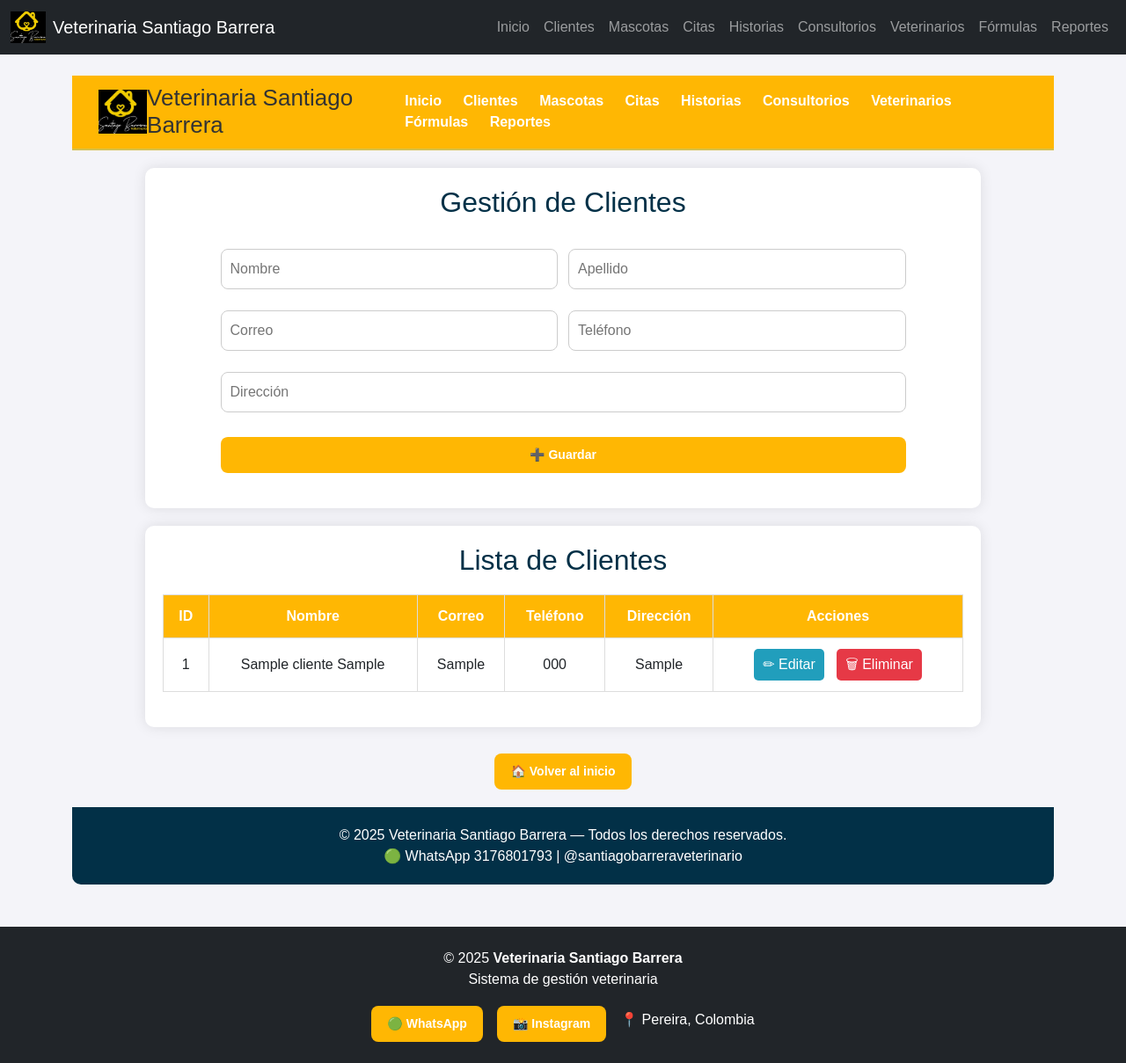
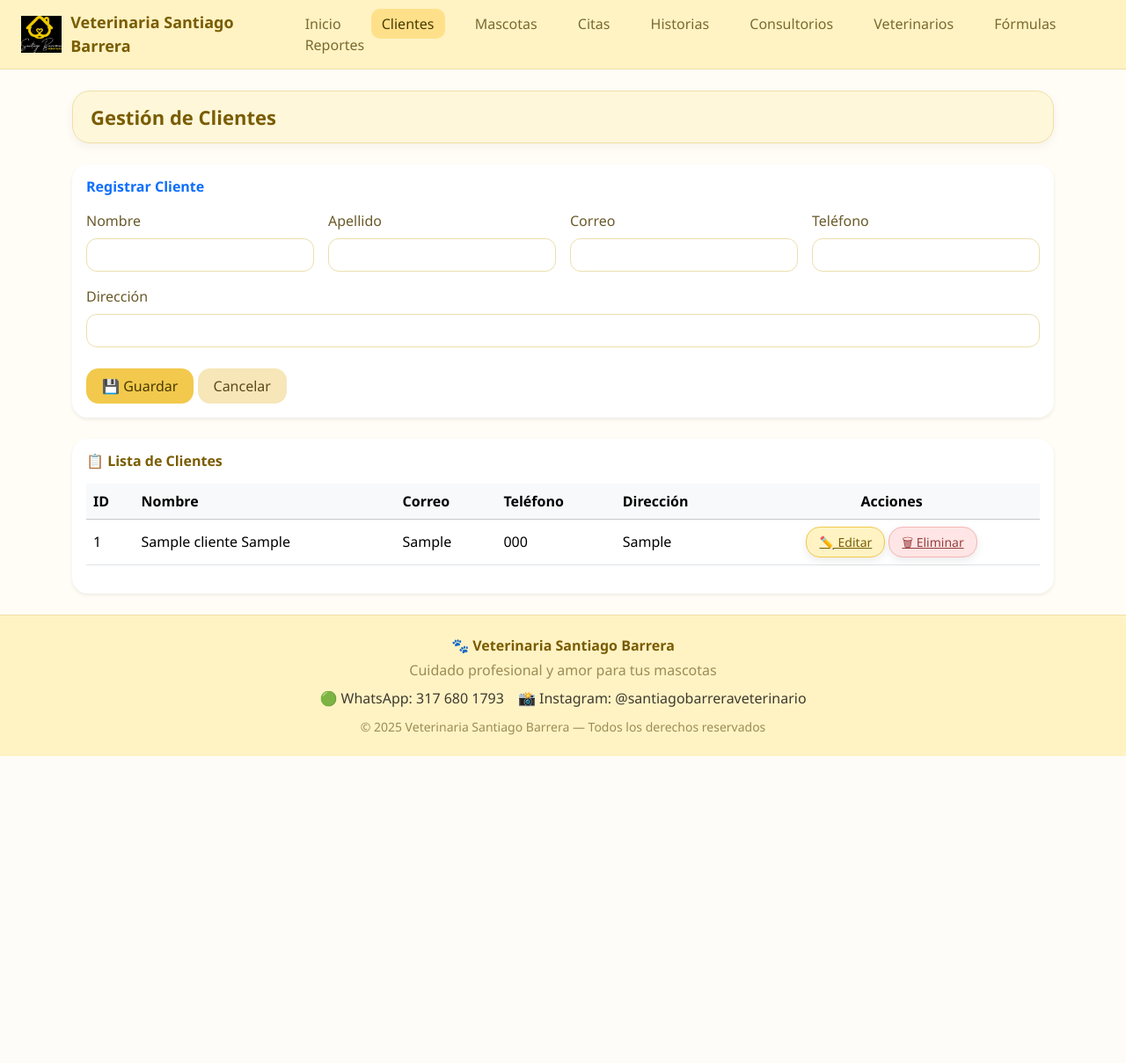
Before and after one commit to clau1967/Primer-commit-del-proyecto-VetPractica, a PHP site: page /clientes.php in a window 1280 px wide. Shown: the whole page at 88% size. After the commit the page ends 860 px from the top, so only its background shows below. Run offline with PHP 8.4, Linux system fonts and the light colour scheme; tables that the repository leaves empty or names only in its code hold one stand-in row (values such as "Sample post").

Commit message:
v2: Clientes finalizado como referencia visual y funcional, mejora diseño completo

```diff
--- a/clientes.php
+++ b/clientes.php
@@ -1,119 +1,138 @@
-<?php include 'includes/header.php'; ?>
+<?php
+// ===============================
+// CONEXIÓN BD
+// ===============================
+$conn = new mysqli("localhost", "vetsantiago", "veterinaria123", "veterinaria");
+if ($conn->connect_error) {
+    die("Error de conexión: " . $conn->connect_error);
+}
 
-<?php
-// clientes.php — idéntico en diseño a mascotas.php, usa la tabla reales (id_cliente, nombre, apellido, correo, telefono, direccion)
+// ===============================
+// VARIABLES
+// ===============================
+$id_cliente = "";
+$nombre = "";
+$apellido = "";
+$correo = "";
+$telefono = "";
+$direccion = "";
+$mensaje_error = "";
 
-$conexion = new mysqli("localhost", "vetsantiago", "veterinaria123", "veterinaria");
-if ($conexion->connect_errno) die("Error de conexión: " . $conexion->connect_error);
+// ===============================
+// GUARDAR / ACTUALIZAR
+// ===============================
+if ($_SERVER["REQUEST_METHOD"] == "POST") {
 
-// -------------------------
-// GUARDAR CLIENTE
-// -------------------------
-if (isset($_POST['guardar'])) {
-    $nombre   = $_POST['nombre'];
-    $apellido = $_POST['apellido'];
-    $correo   = $_POST['correo'];
-    $telefono = $_POST['telefono'];
-    $direccion= $_POST['direccion'];
+    $id_cliente = $_POST["id_cliente"] ?? "";
+    $nombre     = $_POST["nombre"];
+    $apellido   = $_POST["apellido"];
+    $correo     = $_POST["correo"];
+    $telefono   = $_POST["telefono"];
+    $direccion  = $_POST["direccion"];
 
-    $stmt = $conexion->prepare("INSERT INTO clientes (nombre, apellido, correo, telefono, direccion) VALUES (?, ?, ?, ?, ?)");
+    if ($id_cliente == "") {
+
+        // VALIDAR CORREO DUPLICADO
+        $check = $conn->prepare("SELECT id_cliente FROM clientes WHERE correo=?");
+        $check->bind_param("s", $correo);
+        $check->execute();
+        $check->store_result();
+
+        if ($check->num_rows > 0) {
+            $mensaje_error = "⚠️ El correo ya está registrado en otro cliente.";
+        } else {
+            // INSERT
+            $stmt = $conn->prepare(
+                "INSERT INTO clientes (nombre, apellido, correo, telefono, direccion)
+                 VALUES (?, ?, ?, ?, ?)"
+            );
             $stmt->bind_param("sssss", $nombre, $apellido, $correo, $telefono, $direccion);
             $stmt->execute();
-    $stmt->close();
 
             header("Location: clientes.php");
             exit;
         }
 
-// -------------------------
-// EDITAR CLIENTE (POST)
-// -------------------------
-if (isset($_POST['editar'])) {
-    $id       = intval($_POST['id_cliente']);
-    $nombre   = $_POST['nombre'];
-    $apellido = $_POST['apellido'];
-    $correo   = $_POST['correo'];
-    $telefono = $_POST['telefono'];
-    $direccion= $_POST['direccion'];
+    } else {
 
-    $stmt = $conexion->prepare("UPDATE clientes SET nombre=?, apellido=?, correo=?, telefono=?, direccion=? WHERE id_cliente=?");
-    $stmt->bind_param("sssssi", $nombre, $apellido, $correo, $telefono, $direccion, $id);
+        // UPDATE
+        $stmt = $conn->prepare(
+            "UPDATE clientes
+             SET nombre=?, apellido=?, correo=?, telefono=?, direccion=?
+             WHERE id_cliente=?"
+        );
+        $stmt->bind_param("sssssi", $nombre, $apellido, $correo, $telefono, $direccion, $id_cliente);
         $stmt->execute();
-    $stmt->close();
+
+        header("Location: clientes.php");
+        exit;
+    }
+}
+
+// ===============================
+// EDITAR (PRECARGA)
+// ===============================
+if (isset($_GET["editar"])) {
+    $id_cliente = $_GET["editar"];
+
+    $stmt = $conn->prepare("SELECT * FROM clientes WHERE id_cliente=?");
+    $stmt->bind_param("i", $id_cliente);
+    $stmt->execute();
+    $result = $stmt->get_result();
+
+    if ($row = $result->fetch_assoc()) {
+        $nombre    = $row["nombre"];
+        $apellido  = $row["apellido"];
+        $correo    = $row["correo"];
+        $telefono  = $row["telefono"];
+        $direccion = $row["direccion"];
+    }
+}
+
+// ===============================
+// ELIMINAR
+// ===============================
+if (isset($_GET["eliminar"])) {
+    $id = $_GET["eliminar"];
+
+    $stmt = $conn->prepare("DELETE FROM clientes WHERE id_cliente=?");
+    $stmt->bind_param("i", $id);
+    $stmt->execute();
 
     header("Location: clientes.php");
     exit;
 }
 
-// -------------------------
-// ELIMINAR CLIENTE (GET)
-// -------------------------
-if (isset($_GET['eliminar'])) {
-    $id = intval($_GET['eliminar']);
-    $stmt = $conexion->prepare("DELETE FROM clientes WHERE id_cliente = ?");
-    $stmt->bind_param("i", $id);
-    $stmt->execute();
-    $stmt->close();
-
-    header("Location: clientes.php");
-    exit;
-}
-
-// -------------------------
-// PREPARAR EDICIÓN (GET)
-// -------------------------
-$editar = null;
-if (isset($_GET['editar'])) {
-    $id = intval($_GET['editar']);
-    $res = $conexion->query("SELECT * FROM clientes WHERE id_cliente = $id LIMIT 1");
-    if ($res && $res->num_rows) $editar = $res->fetch_assoc();
-}
-
-// -------------------------
-// LISTAR CLIENTES
-// -------------------------
-$clientes = $conexion->query("SELECT * FROM clientes ORDER BY id_cliente DESC");
+// ===============================
+// LISTADO
+// ===============================
+$clientes = $conn->query("SELECT * FROM clientes ORDER BY id_cliente DESC");
 ?>
 
 <!DOCTYPE html>
 <html lang="es">
 <head>
 <meta charset="UTF-8">
-<title>Clientes - Veterinaria Santiago Barrera</title>
+<title>Gestión de Clientes</title>
+
+<link href="https://cdn.jsdelivr.net/npm/bootstrap@5.3.2/dist/css/bootstrap.min.css" rel="stylesheet">
 <link rel="stylesheet" href="stylos.css">
-<style>
-/* Inline minor adjustments to match mascotas.php visual exactly */
-body { font-family: Arial, sans-serif; background:#f4f4f9; margin:0; padding:0; }
-.header { display:flex; justify-content:space-between; align-items:center; padding:10px 30px; background:#ffb703; color:white; }
-.header img { height:50px; }
-.header nav a { margin:0 10px; color:white; text-decoration:none; font-weight:bold; }
-.header nav a:hover { text-decoration:underline; }
-.contenedor { max-width:950px; margin:20px auto; padding:20px; background:white; border-radius:10px; box-shadow:0 0 15px rgba(0,0,0,0.1); }
-h2 { color:#023047; text-align:center; margin-top:0; }
-input { width:100%; padding:10px; margin:6px 0; border-radius:8px; border:1px solid #ccc; font-size:16px; }
-input:focus { border-color:#ffb703; outline:none; box-shadow:0 0 5px rgba(255,183,3,0.4);}
-.btn { padding:10px 18px; border:none; border-radius:8px; background:#ffb703; color:white; font-weight:bold; cursor:pointer; margin-top:10px; transition:0.3s;}
-.btn:hover { background:#fb8500; }
-.tabla { width:100%; border-collapse: collapse; margin-top:20px; }
-.tabla th, .tabla td { border:1px solid #ddd; padding:12px; text-align:center; }
-.tabla th { background:#ffb703; color:white; }
-.fila:hover { background:#fef3d6; }
-.btn-tabla { padding:6px 10px; border-radius:5px; color:white; text-decoration:none; margin:0 5px; display:inline-block;}
-.editar { background:#219ebc; }
-.eliminar { background:#e63946; }
-.form-grid { display:grid; grid-template-columns: repeat(2, 1fr); gap:12px; }
-.form-grid .full { grid-column: 1 / -1; }
-@media (max-width:700px){ .form-grid { grid-template-columns: 1fr; } }
-</style>
 </head>
-<body>
 
+<body class="d-flex flex-column min-vh-100">
+
+<!-- ===============================
+ HEADER
+================================ -->
 <header class="header">
-    <img src="img/logo.png" alt="Logo Veterinaria">
-    <h1>Veterinaria Santiago Barrera</h1>
-    <nav>
+    <div class="header-left">
+        <img src="img/logo.png" alt="Veterinaria Santiago Barrera">
+        <span class="header-title">Veterinaria Santiago Barrera</span>
+    </div>
+
+    <nav class="header-nav">
         <a href="index.php">Inicio</a>
-        <a href="clientes.php">Clientes</a>
+        <a href="clientes.php" class="active">Clientes</a>
         <a href="mascotas.php">Mascotas</a>
         <a href="citas.php">Citas</a>
         <a href="historias.php">Historias</a>
@@ -124,67 +143,131 @@ input:focus { border-color:#ffb703; outline:none; box-shadow:0 0 5px rgba(255,18
     </nav>
 </header>
 
-<div class="contenedor">
-    <h2>Gestión de Clientes</h2>
+<!-- ===============================
+ CONTENIDO
+================================ -->
+<main class="flex-fill container my-4">
 
-    <form action="clientes.php" method="POST" class="form-grid">
-        <input type="hidden" name="id_cliente" value="<?= $editar ? htmlspecialchars($editar['id_cliente']) : '' ?>">
+    <!-- TÍTULO MEJORADO -->
+  <div class="title-vet">
+    <div>
+        <h4>Gestión de Clientes</h4>
+    </div>
+  </div>
 
-        <input type="text" name="nombre" placeholder="Nombre" required value="<?= $editar ? htmlspecialchars($editar['nombre']) : '' ?>">
-        <input type="text" name="apellido" placeholder="Apellido" required value="<?= $editar ? htmlspecialchars($editar['apellido']) : '' ?>">
 
-        <input type="email" name="correo" placeholder="Correo" required value="<?= $editar ? htmlspecialchars($editar['correo']) : '' ?>">
-        <input type="text" name="telefono" placeholder="Teléfono" value="<?= $editar ? htmlspecialchars($editar['telefono']) : '' ?>">
+    <!-- FORMULARIO -->
+    <div class="card mb-4 shadow-sm">
+        <div class="card-body">
+            <h6 class="mb-3 text-primary">
+                <?php echo $id_cliente ? "Editar Cliente" : "Registrar Cliente"; ?>
+            </h6>
 
-        <input type="text" name="direccion" placeholder="Dirección" class="full" value="<?= $editar ? htmlspecialchars($editar['direccion']) : '' ?>">
+            <?php if ($mensaje_error): ?>
+                <div class="alert alert-warning">
+                    <?php echo $mensaje_error; ?>
+                </div>
+            <?php endif; ?>
 
-        <button type="submit" name="<?= $editar ? 'editar' : 'guardar' ?>" class="btn full"><?= $editar ? 'Actualizar' : '➕ Guardar' ?></button>
+            <form method="POST">
+                <input type="hidden" name="id_cliente" value="<?php echo $id_cliente; ?>">
+
+                <div class="row g-3">
+                    <div class="col-md-3">
+                        <label class="form-label">Nombre</label>
+                        <input type="text" name="nombre" class="form-control" required value="<?php echo $nombre; ?>">
+                    </div>
+
+                    <div class="col-md-3">
+                        <label class="form-label">Apellido</label>
+                        <input type="text" name="apellido" class="form-control" required value="<?php echo $apellido; ?>">
+                    </div>
+
+                    <div class="col-md-3">
+                        <label class="form-label">Correo</label>
+                        <input type="email" name="correo" class="form-control" value="<?php echo $correo; ?>">
+                    </div>
+
+                    <div class="col-md-3">
+                        <label class="form-label">Teléfono</label>
+                        <input type="text" name="telefono" class="form-control" value="<?php echo $telefono; ?>">
+                    </div>
+
+                    <div class="col-md-12">
+                        <label class="form-label">Dirección</label>
+                        <input type="text" name="direccion" class="form-control" value="<?php echo $direccion; ?>">
+                    </div>
+                </div>
+
+                <div class="mt-4">
+                    <button class="btn btn-success">💾 Guardar</button>
+                    <a href="clientes.php" class="btn btn-secondary">Cancelar</a>
+                </div>
             </form>
         </div>
+    </div>
 
-<div class="contenedor">
-    <h2>Lista de Clientes</h2>
+    <!-- LISTADO -->
+    <div class="card shadow-sm">
+        <div class="card-body">
+            <h6 class="mb-3">📋 Lista de Clientes</h6>
 
-    <table class="tabla">
-        <thead>
+            <table class="table table-hover align-middle">
+                <thead class="table-light">
                     <tr>
                         <th>ID</th>
                         <th>Nombre</th>
                         <th>Correo</th>
                         <th>Teléfono</th>
                         <th>Dirección</th>
-                <th>Acciones</th>
+                        <th class="text-center">Acciones</th>
                     </tr>
                 </thead>
                 <tbody>
-        <?php while($c = $clientes->fetch_assoc()): ?>
-            <tr class="fila">
-                <td><?= htmlspecialchars($c['id_cliente']) ?></td>
-                <td><?= htmlspecialchars($c['nombre'] . ' ' . $c['apellido']) ?></td>
-                <td><?= htmlspecialchars($c['correo']) ?></td>
-                <td><?= htmlspecialchars($c['telefono']) ?></td>
-                <td><?= htmlspecialchars($c['direccion']) ?></td>
-                <td>
-                    <a href="clientes.php?editar=<?= $c['id_cliente'] ?>" class="btn-tabla editar">✏ Editar</a>
-                    <a href="clientes.php?eliminar=<?= $c['id_cliente'] ?>" class="btn-tabla eliminar" onclick="return confirm('¿Eliminar cliente?')">🗑 Eliminar</a>
+                <?php while ($c = $clientes->fetch_assoc()): ?>
+                    <tr>
+                        <td><?php echo $c["id_cliente"]; ?></td>
+                        <td><?php echo $c["nombre"] . " " . $c["apellido"]; ?></td>
+                        <td><?php echo $c["correo"]; ?></td>
+                        <td><?php echo $c["telefono"]; ?></td>
+                        <td><?php echo $c["direccion"]; ?></td>
+                        <td class="text-center">
+                            <a href="clientes.php?editar=<?php echo $c["id_cliente"]; ?>" class="btn-action btn-edit">✏️ Editar</a>
+                            <a href="clientes.php?eliminar=<?php echo $c["id_cliente"]; ?>"
+                               class="btn-action btn-delete"
+                               onclick="return confirm('¿Eliminar este cliente?')">🗑 Eliminar</a>
                         </td>
                     </tr>
                 <?php endwhile; ?>
                 </tbody>
             </table>
         </div>
-
-<div class="volver" style="text-align:center; margin:20px 0;">
-    <a href="index.php" class="btn">🏠 Volver al inicio</a>
     </div>
 
-<footer style="text-align:center; padding:20px; background:#023047; color:white; margin-top:20px; border-radius:0 0 10px 10px;">
-© 2025 Veterinaria Santiago Barrera — Todos los derechos reservados.<br>
-🟢 WhatsApp 3176801793 | @santiagobarreraveterinario
+</main>
+
+<!-- ===============================
+ FOOTER OFICIAL
+================================ -->
+<footer class="footer-vet mt-auto">
+    <div class="container text-center">
+        <p class="fw-semibold mb-1">
+            🐾 Veterinaria Santiago Barrera
+        </p>
+        <p class="text-muted mb-2">
+            Cuidado profesional y amor para tus mascotas
+        </p>
+
+        <div class="d-flex justify-content-center gap-3 mb-2">
+            <span>🟢 WhatsApp: 317 680 1793</span>
+            <span>📸 Instagram: @santiagobarreraveterinario</span>
+        </div>
+
+        <small class="text-muted">
+            © 2025 Veterinaria Santiago Barrera — Todos los derechos reservados
+        </small>
+    </div>
 </footer>
 
 </body>
 </html>
-
-
-<?php include 'includes/footer.php'; ?>
--- a/stylos.css
+++ b/stylos.css
@@ -1,133 +1,301 @@
-/* ======== GENERAL ======== */
-body {
+/* ===============================
+   RESET
+================================ */
+* {
     margin: 0;
     padding: 0;
-    font-family: Arial, Helvetica, sans-serif;
-    background: #f9f9f9;
+    box-sizing: border-box;
 }
 
-/* ======== HEADER ======== */
+body {
+    font-family: "Segoe UI", Arial, sans-serif;
+    background-color: #fffdf6;
+    color: #3f3a2e;
+}
+
+/* ===============================
+   HEADER
+================================ */
 .header {
+    background-color: #fff3c4;
+    border-bottom: 1px solid #f0e0a6;
+    padding: 12px 24px;
+    display: flex;
+    justify-content: space-between;
+    align-items: center;
+}
+
+.header-left {
     display: flex;
     align-items: center;
-    justify-content: space-between;
-    background-color: #ffeb80; /* amarillo claro */
-    padding: 10px 20px;
-    border-bottom: 2px solid #d4c04e;
+    gap: 10px;
 }
 
-.logo-pequeno {
-    width: 70px;
-    height: auto;
-    margin-right: 15px;
+.header-left img {
+    height: 42px;
 }
 
-/* Contenedor título + menú */
-.header-contenido {
+.header-title {
+    font-weight: 600;
+    font-size: 18px;
+    color: #7a5c00;
+}
+
+.header-nav a {
+    margin-left: 18px;
+    text-decoration: none;
+    font-weight: 500;
+    color: #7a6a2f;
+    padding: 6px 12px;
+    border-radius: 10px;
+    transition: all 0.2s ease;
+}
+
+.header-nav a:hover {
+    background-color: #ffe9a3;
+    color: #5f4a00;
+}
+
+.header-nav a.active {
+    background-color: #ffe08a;
+    color: #4a3a00;
+}
+
+/* ===============================
+   TÍTULOS
+================================ */
+h4 {
+    color: #7a5c00;
+    font-weight: 600;
+}
+
+.text-muted {
+    color: #9c8c55 !important;
+}
+
+/* ===============================
+   TÍTULO DEL MÓDULO (MEJORADO)
+================================ */
+.title-vet {
     display: flex;
     align-items: center;
-    gap: 20px;
+    gap: 16px;
+    background-color: #fff7da; /* amarillo institucional suave */
+    border: 1px solid #f0e0a6;
+    border-radius: 20px;
+    padding: 16px 20px;
+    margin-bottom: 24px;
+    box-shadow: 0 4px 12px rgba(0,0,0,0.05);
 }
 
-.header h1 {
-    margin: 0;
-    font-size: 26px;
-    color: #333;
+.title-vet img {
+    width: 56px;
+    height: 56px;
 }
 
-/* ======== MENÚ ======== */
-.menu {
-    display: flex;
-    gap: 15px;
+.title-vet h4 {
+    margin: 0;
+    color: #7a5c00; /* amarillo institucional oscuro */
+    font-weight: 700;
+    font-size: 22px;
 }
 
-.menu a {
-    text-decoration: none;
-    color: #333;
-    font-weight: bold;
-    padding: 6px 10px;
-    border-radius: 5px;
+.title-vet p {
+    margin: 4px 0 0;
+    font-size: 15px;
+    color: #9c8c55; /* amarillo institucional suave */
+    font-weight: 500;
 }
 
-.menu a:hover {
-    background: #fff7c2;
+/* ===============================
+   CARDS
+================================ */
+.card {
+    border-radius: 18px;
+    border: none;
+    box-shadow: 0 6px 18px rgba(0, 0, 0, 0.06);
 }
 
-/* ======== TABLAS ======== */
-table {
-    width: 95%;
-    margin: 20px auto;
-    border-collapse: collapse;
-    background: white;
+.card h6 {
+    font-weight: 600;
+    color: #7a5c00;
 }
 
-table th, table td {
-    padding: 10px;
-    border: 1px solid #ccc;
-    text-align: left;
+/* ===============================
+   FORMULARIOS
+================================ */
+.form-label {
+    font-weight: 500;
+    color: #6a5a2a;
 }
 
-table th {
-    background: #ffe66d;
+.form-control {
+    border-radius: 12px;
+    border: 1px solid #eadfae;
 }
 
-/* ======== BOTONES ======== */
-.btn {
-    padding: 7px 12px;
-    border: none;
-    border-radius: 5px;
-    color: white;
-    cursor: pointer;
-    font-size: 14px;
+.form-control:focus {
+    border-color: #f2c94c;
+    box-shadow: 0 0 0 0.15rem rgba(242, 201, 76, 0.35);
 }
 
-.btn-azul {
-    background: #007bff;
+/* ===============================
+   BOTONES
+================================ */
+.btn {
+    border-radius: 14px;
+    padding: 8px 18px;
+    font-weight: 500;
 }
 
-.btn-azul:hover {
-    background: #0056b3;
+/* Guardar */
+.btn-success {
+    background-color: #f2c94c;
+    border: none;
+    color: #4a3a00;
 }
 
-.btn-rojo {
-    background: #d9534f;
+.btn-success:hover {
+    background-color: #e6b93c;
+    color: #3a2d00;
 }
 
-.btn-rojo:hover {
-    background: #b52b27;
+/* Cancelar */
+.btn-secondary {
+    background-color: #f6e6b8;
+    border: none;
+    color: #5a4a1a;
 }
 
-.btn-verde {
-    background: #28a745;
+.btn-secondary:hover {
+    background-color: #eedb9c;
 }
 
-.btn-verde:hover {
-    background: #1e7e34;
+/* Editar */
+.btn-outline-primary {
+    border-color: #f2c94c;
+    color: #7a5c00;
 }
 
-/* ===== FORMULARIOS ===== */
-form {
-    width: 90%;
-    margin: auto;
-    background: white;
-    padding: 20px;
-    border-radius: 10px;
+.btn-outline-primary:hover {
+    background-color: #f2c94c;
+    color: #4a3a00;
 }
 
-input, select {
-    width: 100%;
-    padding: 8px;
-    margin: 8px 0;
-    border-radius: 5px;
-    border: 1px solid #aaa;
+/* Eliminar */
+.btn-outline-danger {
+    border-color: #f5b5b5;
+    color: #b44a4a;
 }
 
-/* ===== FOOTER ===== */
-.footer {
-    background: #ffeb80;
-    padding: 10px;
-    text-align: center;
-    margin-top: 40px;
-    font-weight: bold;
-    border-top: 2px solid #d4c04e;
+.btn-outline-danger:hover {
+    background-color: #f5b5b5;
+    color: #fff;
 }
+
+/* ===============================
+   BOTONES DE ACCIÓN (EDITAR / ELIMINAR)
+================================ */
+.btn-action {
+    border-radius: 16px;
+    padding: 6px 14px;
+    font-size: 14px;
+    font-weight: 500;
+    display: inline-flex;
+    align-items: center;
+    gap: 6px;
+    transition: all 0.2s ease;
+    box-shadow: 0 4px 10px rgba(0,0,0,0.08);
+}
+
+/* EDITAR */
+.btn-edit {
+    background-color: #fff3c4;
+    border: 1px solid #f2c94c;
+    color: #7a5c00;
+}
+
+.btn-edit:hover {
+    background-color: #f2c94c;
+    color: #4a3a00;
+    transform: translateY(-1px);
+}
+
+/* ELIMINAR */
+.btn-delete {
+    background-color: #ffe5e5;
+    border: 1px solid #f5b5b5;
+    color: #9a3c3c;
+}
+
+.btn-delete:hover {
+    background-color: #f5b5b5;
+    color: #ffffff;
+    transform: translateY(-1px);
+}
+
+/* ===============================
+   TABLA ENMARCADA
+================================ */
+.table-card {
+    background-color: #fff7da; /* amarillo institucional suave */
+    border: 1px solid #f0e0a6;
+    border-radius: 16px;
+    padding: 16px;
+    box-shadow: 0 6px 14px rgba(0,0,0,0.06);
+    overflow-x: auto;
+}
+
+.table-card table {
+    border-radius: 12px;
+    overflow: hidden;
+    width: 100%;
+    border-collapse: separate;
+    border-spacing: 0;
+}
+
+.table-card thead {
+    background-color: #fff1bf;
+}
+
+.table-card th, .table-card td {
+    vertical-align: middle;
+    padding: 10px 12px;
+}
+
+.table-card th {
+    font-weight: 600;
+    color: #6a5200;
+}
+
+.table-card tbody tr:hover {
+    background-color: #fff3c4;
+    transition: background 0.2s;
+}
+
+/* ===============================
+   ALERTAS
+================================ */
+.alert-warning {
+    border-radius: 14px;
+    background-color: #fff3cd;
+    border: 1px solid #ffe69c;
+    color: #7a5c00;
+}
+
+/* ===============================
+   FOOTER
+================================ */
+.footer-vet {
+    background-color: #fff3c4;
+    border-top: 1px solid #f0e0a6;
+    padding: 22px 0;
+}
+
+.footer-vet p {
+    color: #7a5c00;
+}
+
+.footer-vet small {
+    color: #9c8c55;
+}
```
Lines whose indentation alone changed are shown as unchanged.
